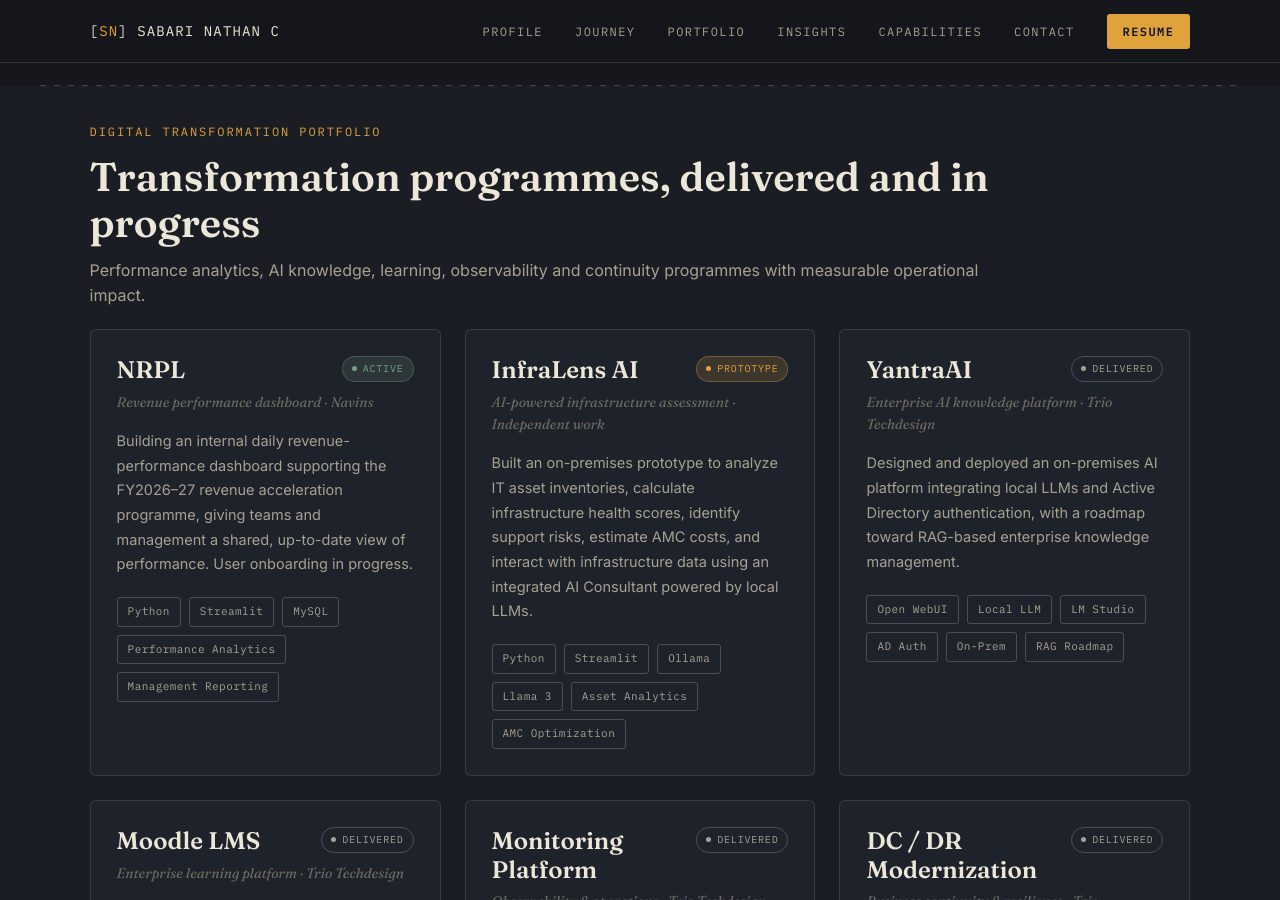
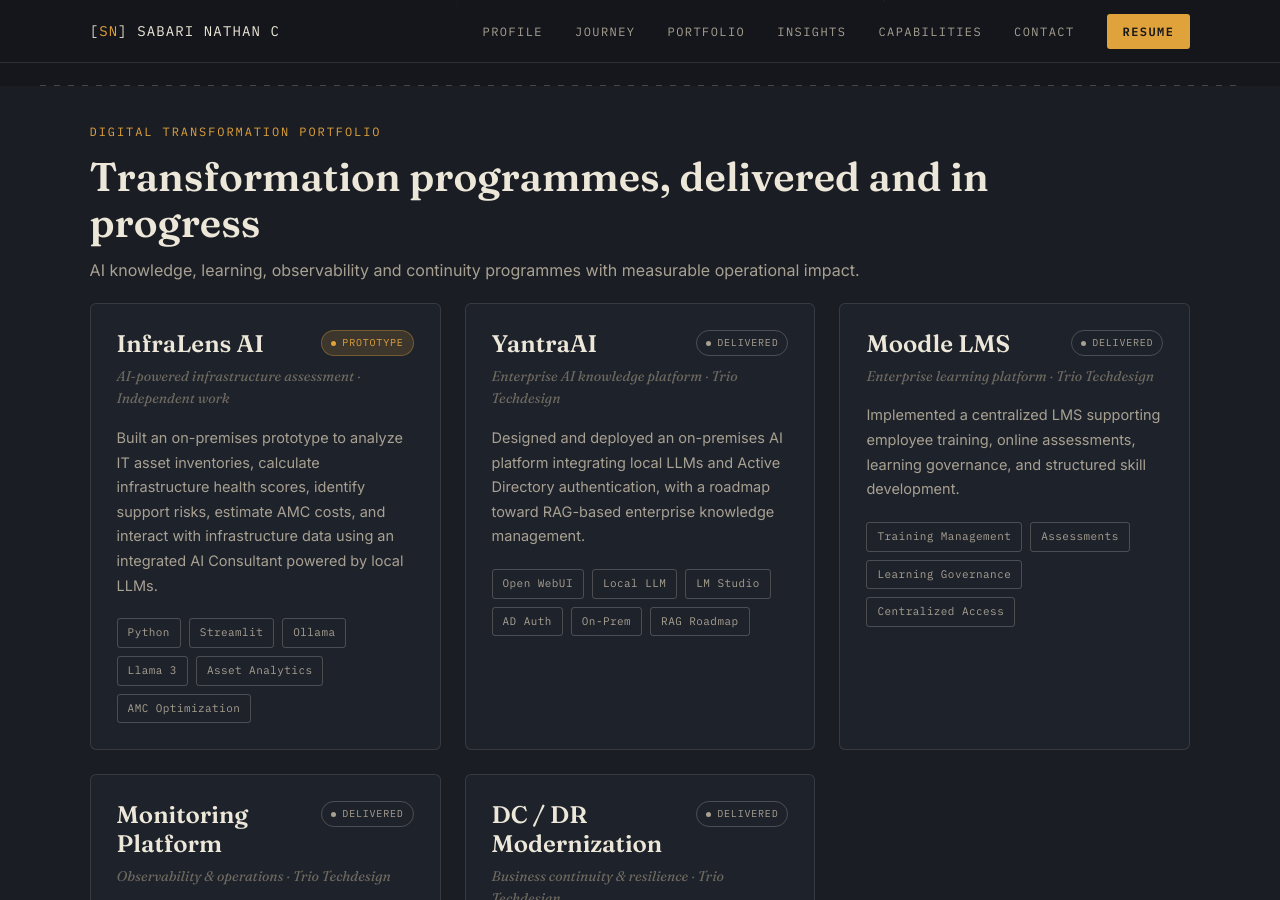
Before and after one commit to sabarinathan36/sabarinathan.github.io, a Jekyll site: the page built from index.html, in a window 1280 px wide and 900 px high, scrolled down 2008 px. Built offline with Jekyll 4.4.1, drawn with Linux system fonts in a browser that asks for light colours.

Commit message:
Portfolio: remove NRPL card
Co-Authored-By: Claude Opus 5.5 <noreply@anthropic.com>
Claude-Session: https://claude.ai/code/session_01BaLC5aNBCsqdzu3kUoKfMG

```diff
--- a/index.html
+++ b/index.html
@@ -255,26 +255,11 @@
         <div class="section-title reveal">
             <span class="eyebrow">Digital Transformation Portfolio</span>
             <h2>Transformation programmes, delivered and in progress</h2>
-            <p>Performance analytics, AI knowledge, learning, observability and continuity programmes with measurable operational impact.</p>
+            <p>AI knowledge, learning, observability and continuity programmes with measurable operational impact.</p>
         </div>
 
         <div class="portfolio-grid">
 
-            <div class="portfolio-card reveal">
-                <div class="portfolio-card-head">
-                    <h3>NRPL</h3>
-                    <span class="status-pill"><span class="dot"></span>Active</span>
-                </div>
-                <p class="card-subtitle">Revenue performance dashboard · Navins</p>
-                <p class="card-desc">Building an internal daily revenue-performance dashboard supporting the FY2026–27 revenue acceleration programme, giving teams and management a shared, up-to-date view of performance. User onboarding in progress.</p>
-                <div class="tag-row">
-                    <span class="tag">Python</span>
-                    <span class="tag">Streamlit</span>
-                    <span class="tag">MySQL</span>
-                    <span class="tag">Performance Analytics</span>
-                    <span class="tag">Management Reporting</span>
-                </div>
-            </div>
 
            <div class="portfolio-card reveal">
                 <div class="portfolio-card-head">
```
